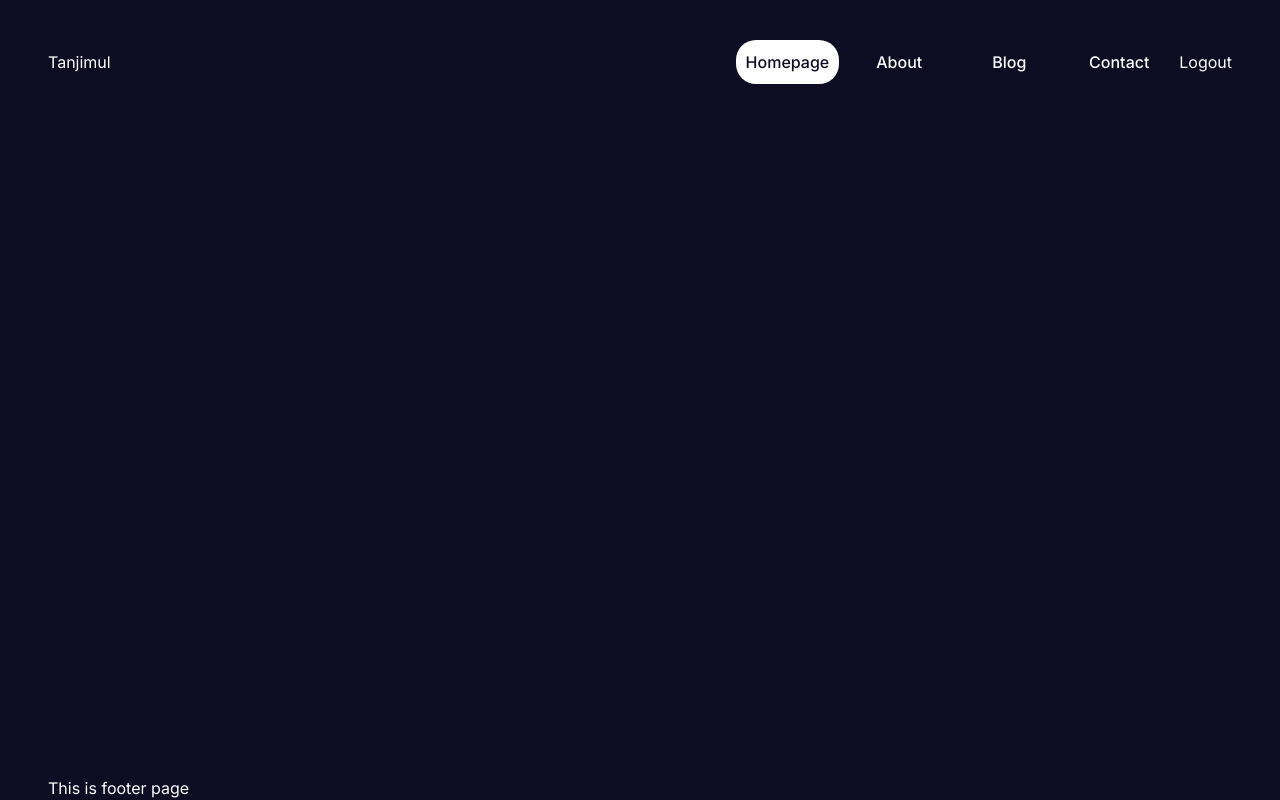
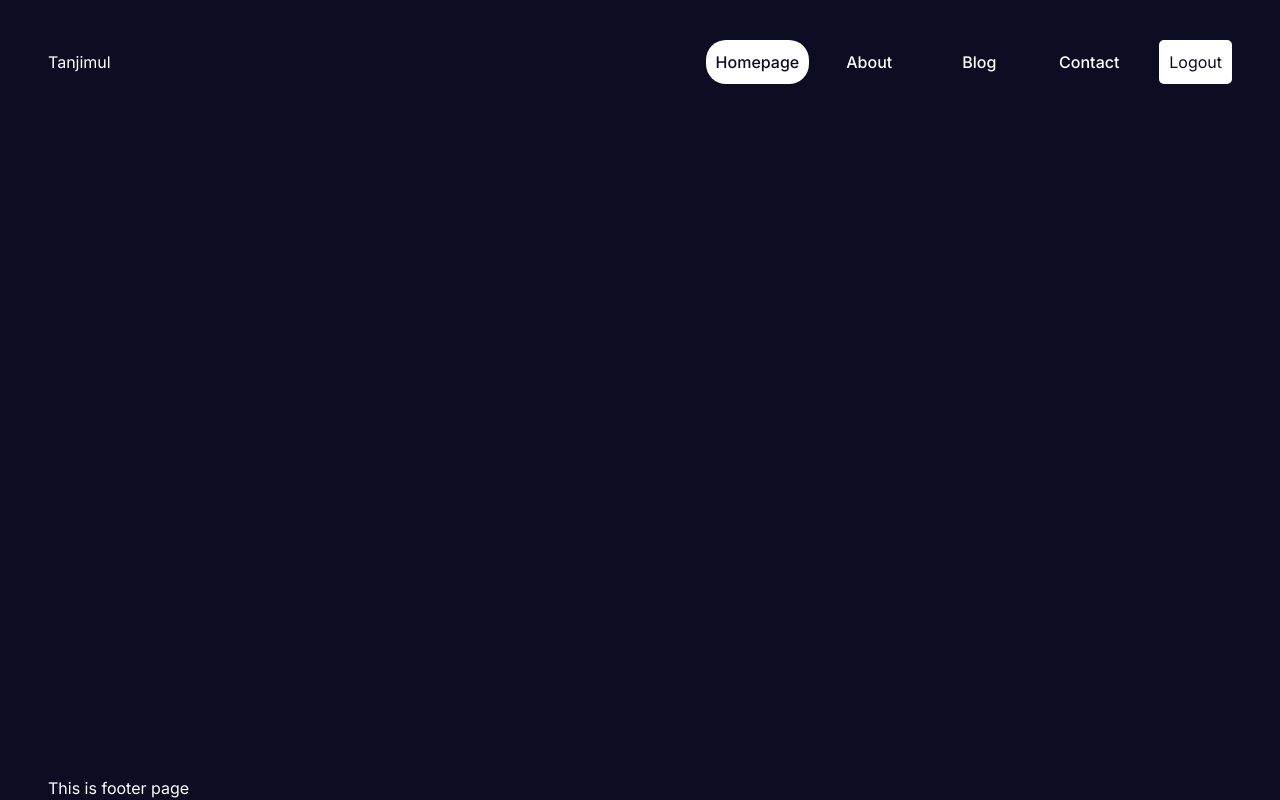
Before and after one commit to TanjimulSabbir/next-realtime-project, a Next.js app: page / in a window 1280 px wide. Built offline with nearby package versions, Linux system fonts and the light colour scheme.

Commit message:
working on navbar:login logout logic implement

```diff
--- a/app/components/navbar/Links.jsx
+++ b/app/components/navbar/Links.jsx
@@ -12,6 +12,8 @@ export default function Links() {
     const admin = false;
 
     const handleLogin = () => {
+        const logoutEnsurity = confirm("Do you want to logout?")
+        if (!logoutEnsurity) return null;
         setLoginState(false)
         return toast("Logout successful");
     }
@@ -23,7 +25,9 @@ export default function Links() {
                 LinksList.map(link => {
                     if (!admin && link.title === "Admin") return null;
                     if (!loginState && link.title === "Login") return null;
-                    if (loginState && link.title === "Login") return <Link key={link.title} href="/" onClick={() => handleLogin()}>Logout</Link>;
+                    if (loginState && link.title === "Login") return <Link className={`${styles}
+                    ${styles.logout}`} key={link.title} href="/" onClick={() => handleLogin()}>Logout</Link>;
+
                     return (
                         <Link
                             key={link.title}
--- a/app/components/navbar/navbar.module.css
+++ b/app/components/navbar/navbar.module.css
@@ -12,3 +12,10 @@
     background: var(--text);
     color: var(--bg);
 }
+.logout{
+    background: var(--text);
+    color: var(--bg);
+    padding: 10px;
+    margin-left: 10px;
+    border-radius: 5px;
+}
```
